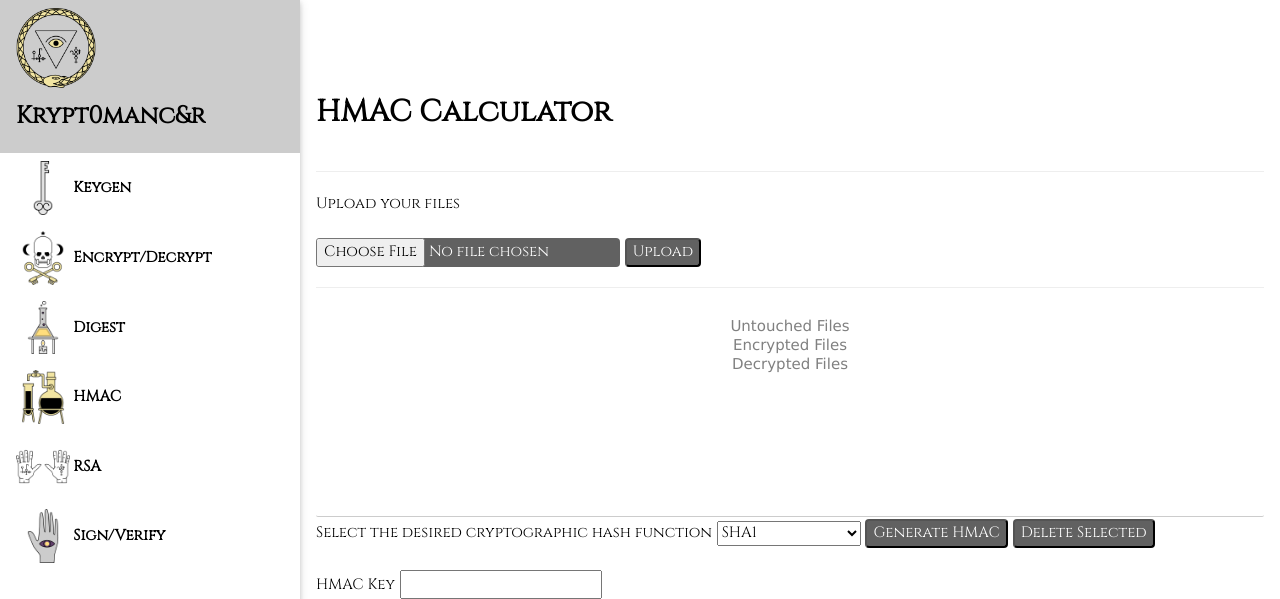
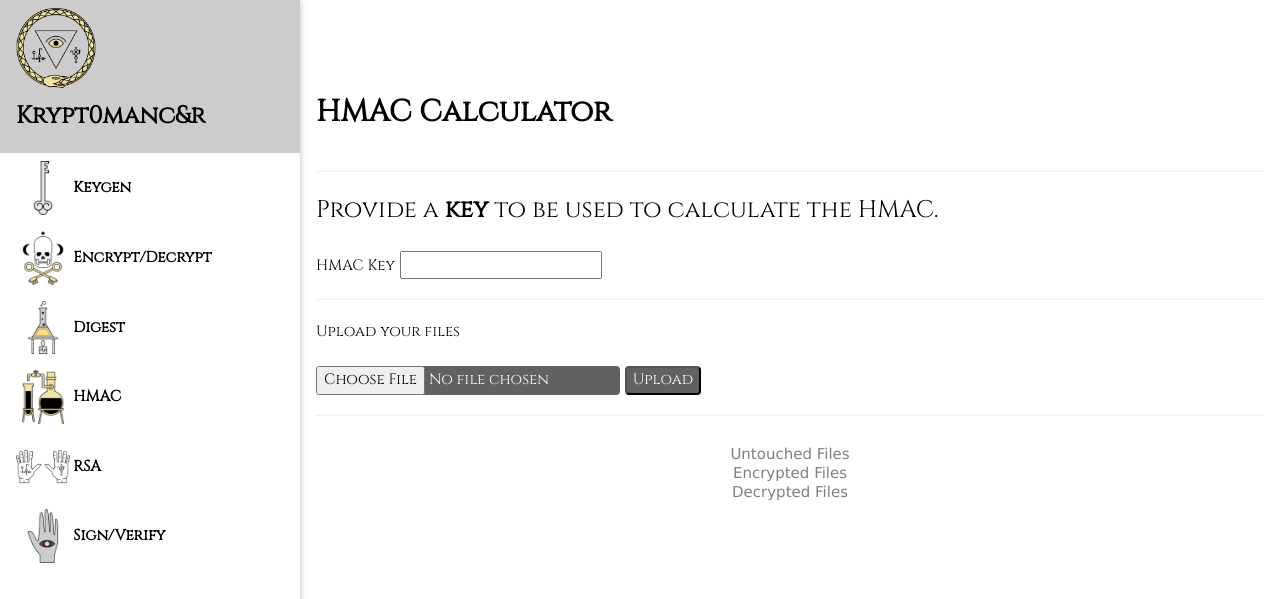
Before and after one commit to hoakbuilds/kryptomancer, a Python web app: template templates/hmac.html in a window 1280 px wide. Shown: the top 599 px of the page. Run offline with Jinja, Linux system fonts and the light colour scheme; the template is opened without the code that fills it, so the values that code supplies are empty.

Commit message:
Add explanation text to hmac.

```diff
--- a/templates/hmac.html
+++ b/templates/hmac.html
@@ -6,6 +6,14 @@
     <h2 class="w3-cinzel w3-padding-16"> <b> HMAC Calculator </b> </h2>
     <hr>
 
+
+    <span class="w3-cinzel w3-xlarge">Provide a <b>key</b> to be used to calculate the HMAC.</span>
+    <br>
+    <br>
+    <label class="w3-cinzel">HMAC Key</label>
+    <input  name="hmac_key" type="text">
+    <br>
+    <hr>
     <span class="w3-cinzel">Upload your files</span>
     <br>
     <br>
@@ -48,9 +56,6 @@
         <input class="w3-dark-grey w3-round w3-cinzel" formaction="/delete_temp/" type="submit" value="Delete Selected">
         <br>
         <br>
-
-        <label class="w3-cinzel">HMAC Key</label>
-        <input  name="hmac_key" type="text">
     </form>
 
     <table class="w3-table w3-left w3-bordered">
```
